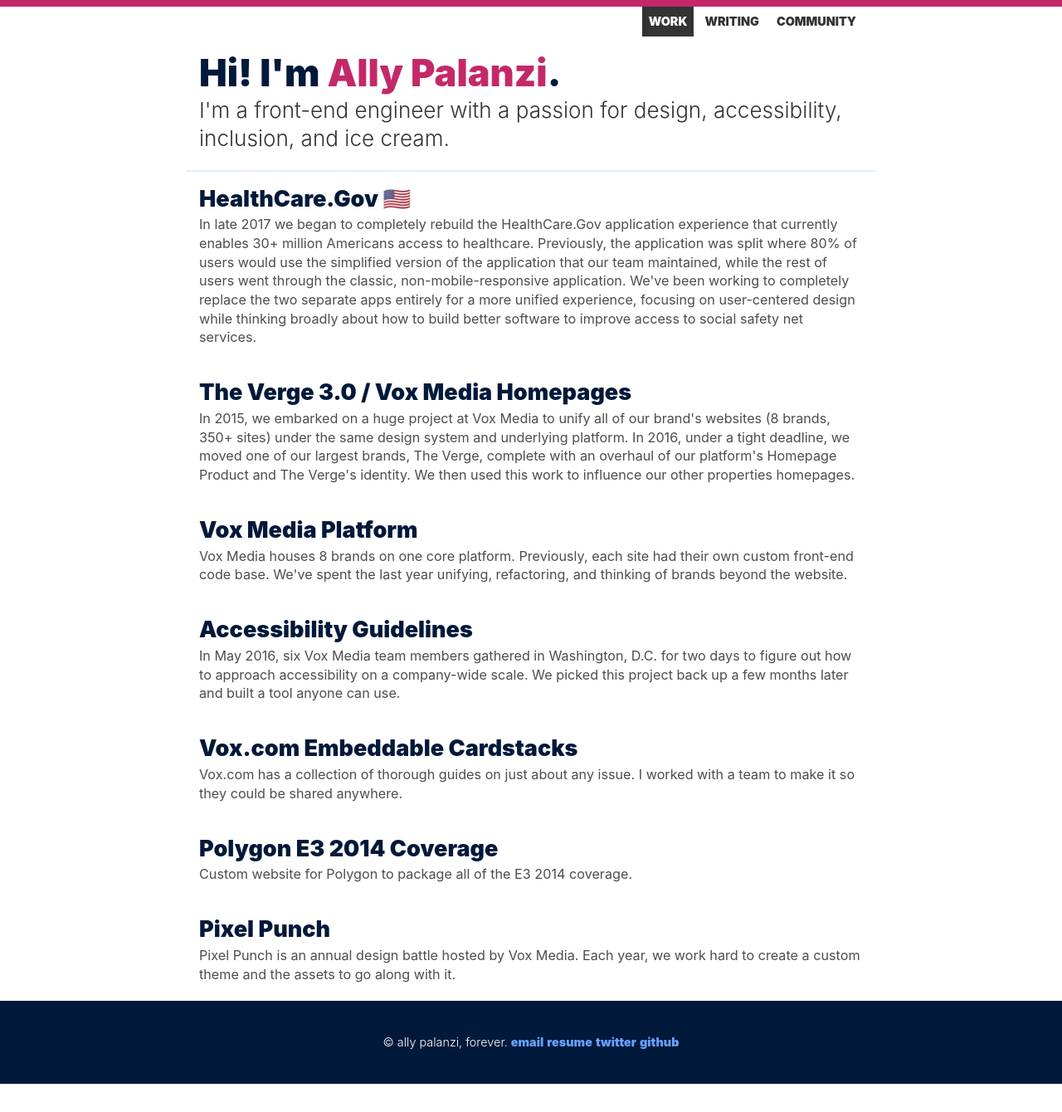
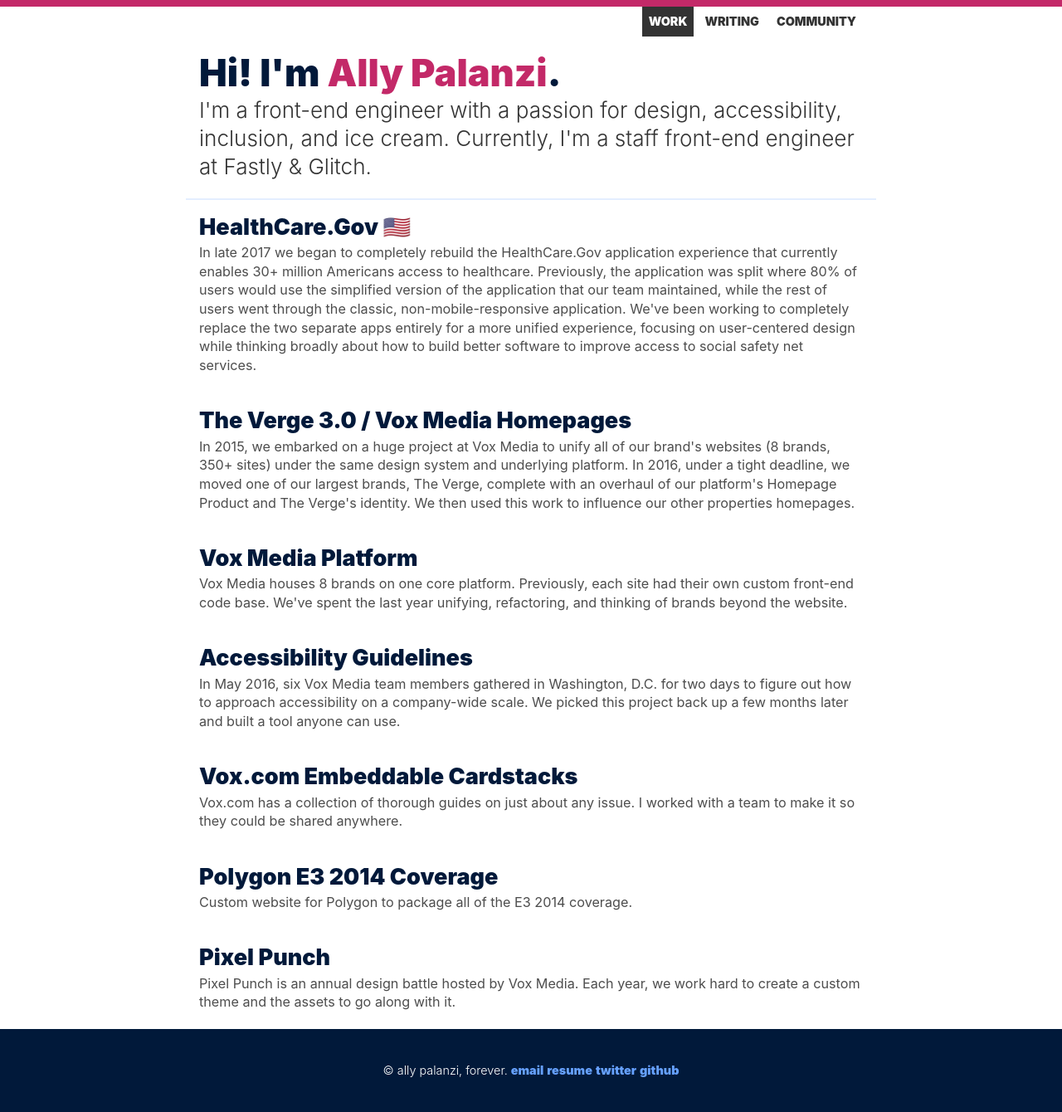
Before and after one commit to allypalanzi/allypalanzi.github.io, a Jekyll site: the page built from index.html, in a window 1280 px wide. Shown: the whole page at 83% size. Built offline with Jekyll 4.4.1, drawn with Linux system fonts in a browser that asks for light colours; before the commit the page ends 1306 px from its top, so only the background shows below that.

Commit message:
update title

```diff
--- a/index.html
+++ b/index.html
@@ -1,7 +1,7 @@
 ---
 layout: default
 title: Hi! I'm <b>Ally Palanzi</b>.
-subtitle: I'm a front-end engineer with a passion for design, accessibility, inclusion, and ice cream.
+subtitle: I'm a front-end engineer with a passion for design, accessibility, inclusion, and ice cream. Currently, I'm a staff front-end engineer at Fastly & Glitch.
 page_type: 'home'
 ---
 
```
